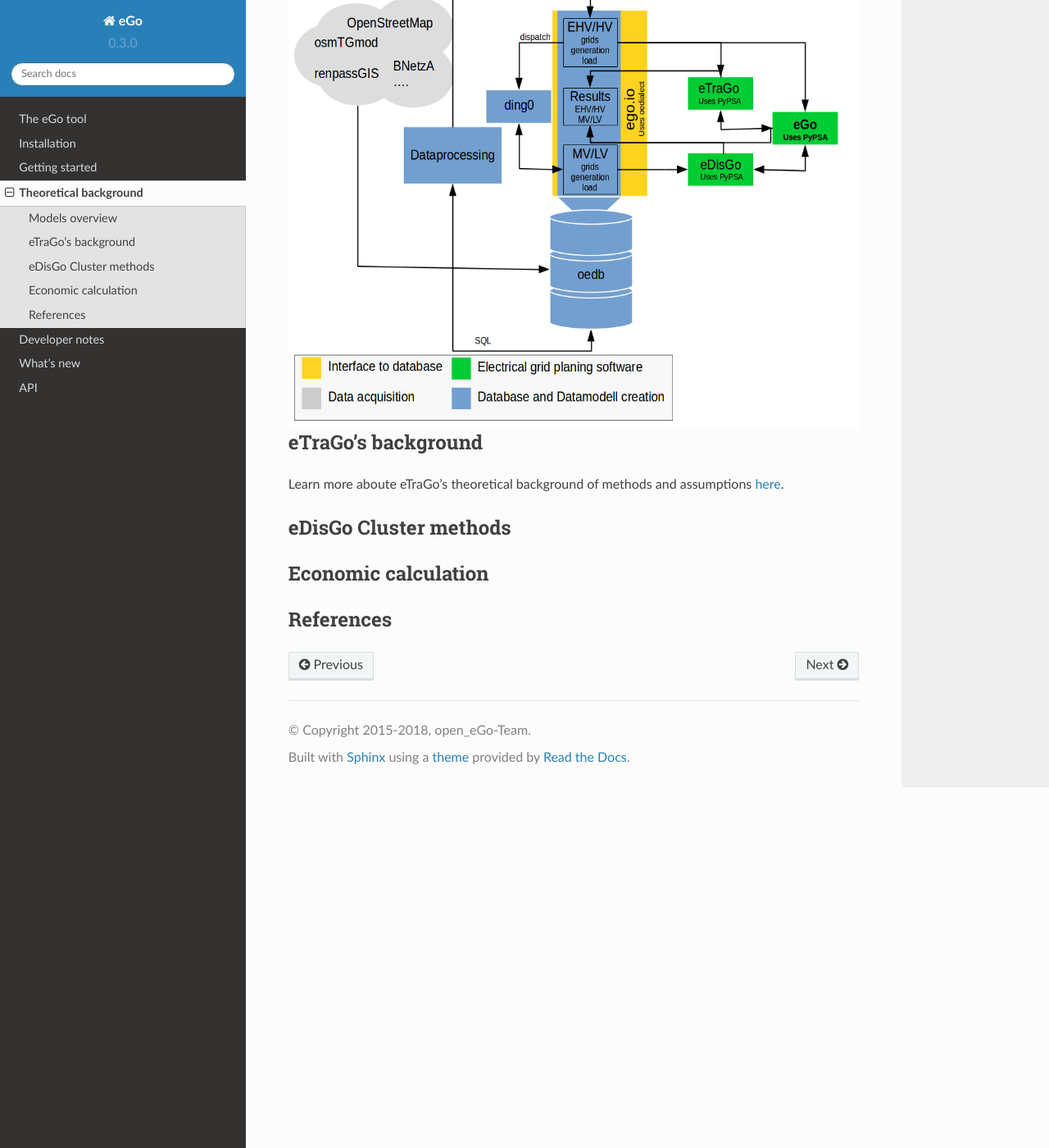
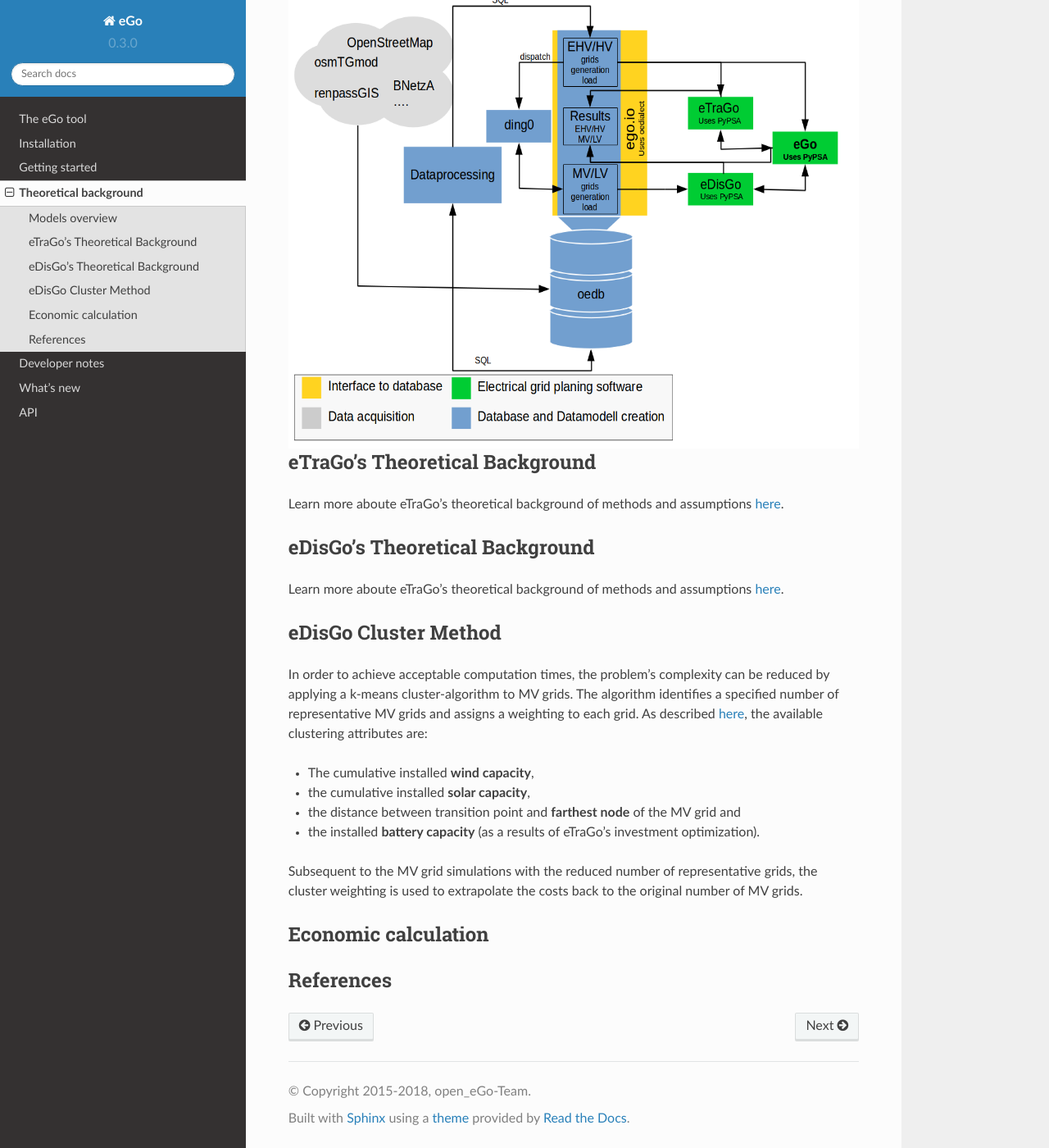
Before and after one commit to openego/eGo, a Sphinx documentation site: the page built from doc/theoretical_background.rst, in a window 1280 px wide and 1400 px high, scrolled down 453 px. Shown: the whole window at 82% size. Built offline with Sphinx 7.4.7 and the Read the Docs theme 2.0.0, drawn with Linux system fonts in a browser that asks for light colours; formulas are drawn with MathJax 3; some of the changed text lies outside the part shown.

Commit message:
Documentation of new parameters of scenario_setting and description of MV grid clustering

```diff
--- a/doc/theoretical_background.rst
+++ b/doc/theoretical_background.rst
@@ -17,24 +17,36 @@ Models overview
    :align: center
 
 
-eTraGo's background
+eTraGo's Theoretical Background
 ===================
 
 Learn more aboute eTraGo's theoretical background of methods and assumptions
 `here <https://etrago.readthedocs.io/en/latest/theoretical_background.html>`_.
 
+eDisGo's Theoretical Background
+======================
+
+Learn more aboute eTraGo's theoretical background of methods and assumptions
+`here <https://edisgo.readthedocs.io/en/latest/start_page.html>`_.
 
 
-eDisGo Cluster methods
+eDisGo Cluster Method
 ======================
 
+In order to achieve acceptable computation times, the problem's complexity can be reduced by applying a k-means cluster-algorithm to MV grids. The algorithm identifies a specified number of representative MV grids and assigns a weighting to each grid. As described `here <https://openego.readthedocs.io/en/dev/api/modules.html#edisgo>`_, the available clustering attributes are:
 
+* The cumulative installed **wind capacity**,
+* the cumulative installed **solar capacity**,
+* the distance between transition point and **farthest node** of the MV grid and
+* the installed **battery capacity** (as a results of eTraGo's investment optimization).
 
+Subsequent to the MV grid simulations with the reduced number of representative grids, the cluster weighting is used to extrapolate the costs back to the original number of MV grids.
 
 
 Economic calculation
 ====================
 
 
+
 References
 ==========
```
Also changed, not shown: doc/api/modules.rst (+25 -14 lines).
